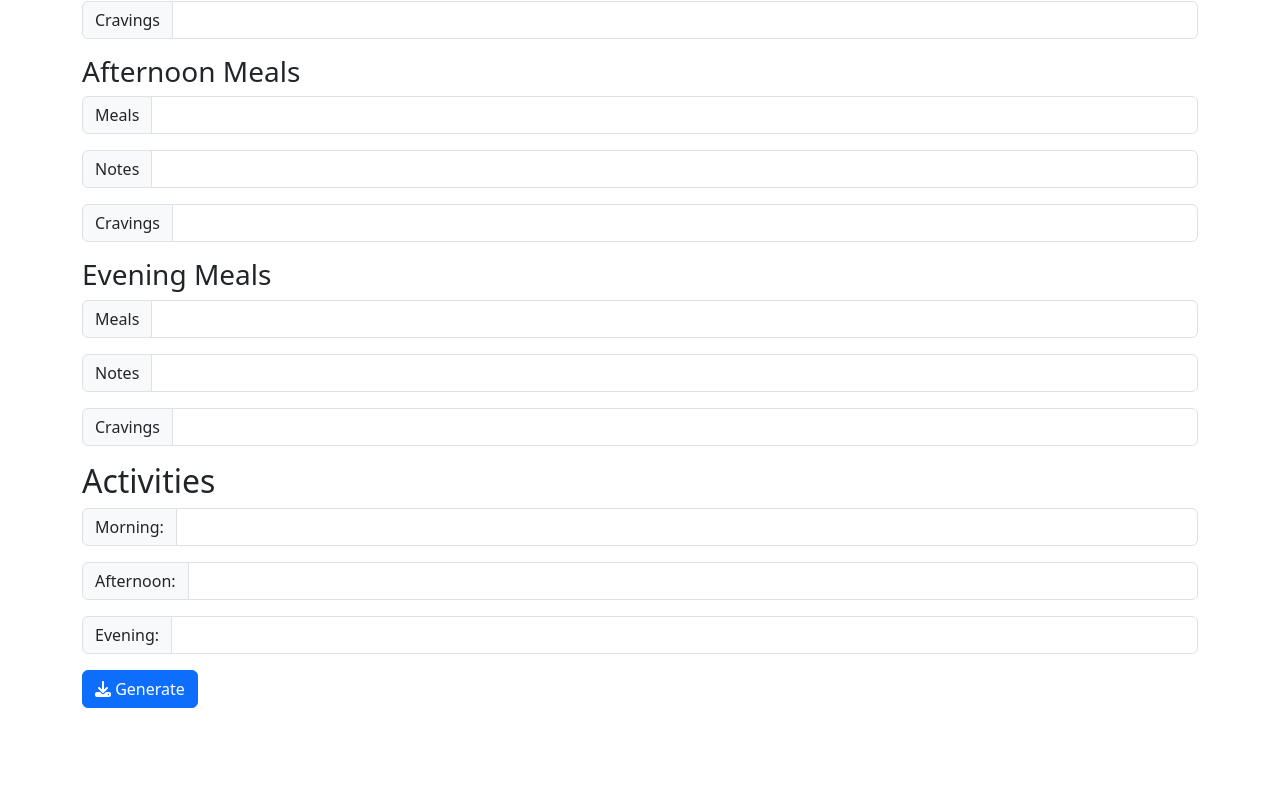
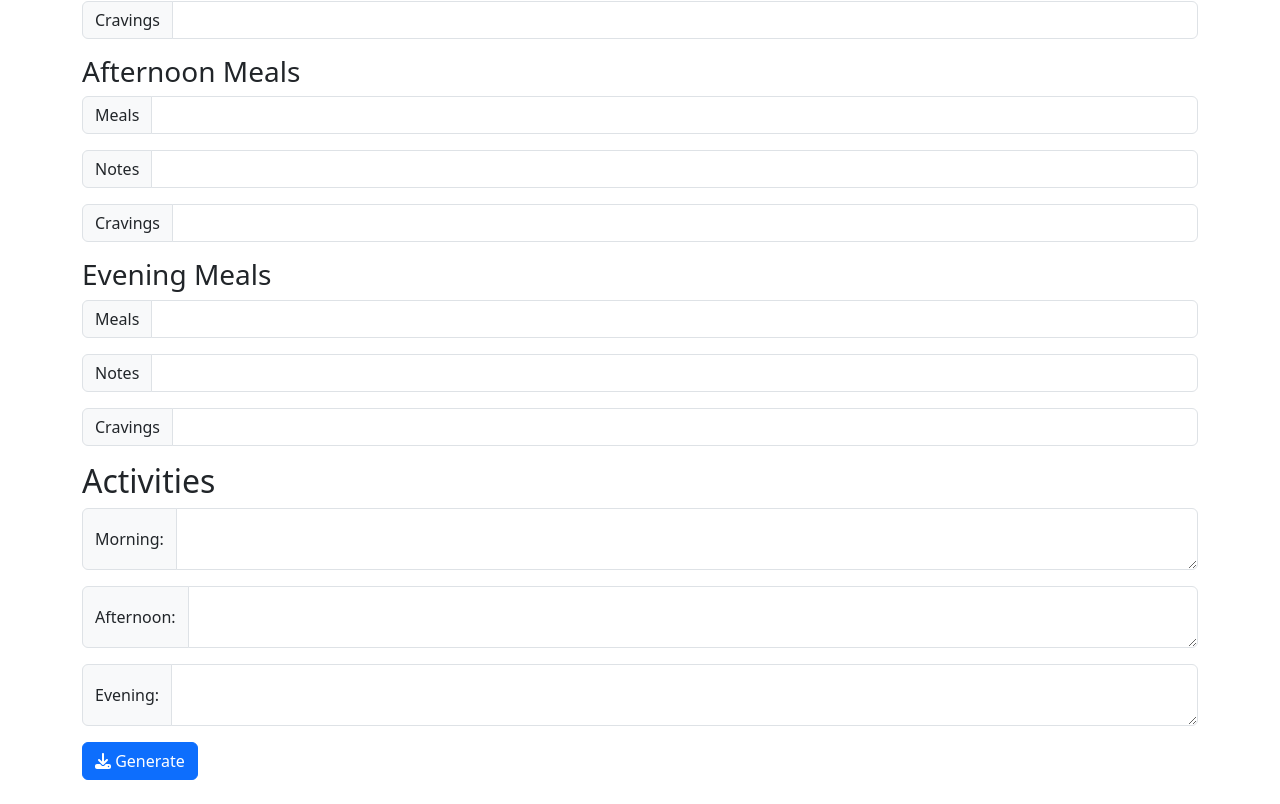
Before and after one commit to Crambeary/wellness_reflection, a React (Vite) app: page / in a window 1280 px wide. Shown: the part 854-1658 px from the top of the page. Before the commit the page ends 1586 px from the top, so only its background shows below. Built offline with nearby package versions, Linux system fonts and the light colour scheme.

Commit message:
Activities Components

```diff
--- a/src/App.jsx
+++ b/src/App.jsx
@@ -119,8 +119,21 @@ const VitalitySection = ({ section, values, onChange }) => (
       )
     }
   </>
+  );
 
-  );
+
+const ActivitySection = ({ timeOfDay, values, onChange }) => (
+  <div className="input-group mb-3">
+    <label htmlFor={`${timeOfDay.toLowerCase()}-activity`} className="input-group-text">{timeOfDay}:</label>
+    <textarea
+      className="form-control"
+      name={`${timeOfDay.toLowerCase()}-activity`}
+      id={`${timeOfDay.toLowerCase()}-activity`}
+      value={values[`${timeOfDay.toLowerCase()}-activity`]}
+      onChange={onChange}
+    />
+  </div>
+);
 
 class App extends React.Component {
 
@@ -287,39 +300,9 @@ class App extends React.Component {
               <MealSection timeOfDay="Afternoon" values={this.state} onChange={this.handleChange} />
               <MealSection timeOfDay="Evening" values={this.state} onChange={this.handleChange} />
               <h2>Activities</h2>
-              <div className="input-group mb-3">
-                <label className="input-group-text" htmlFor="morning-activity">Morning: </label>
-                <input
-                  className="form-control"
-                  type="text"
-                  id="morning-activity"
-                  name="morning-activity"
-                  value={this.state['morning-activity']}
-                  onChange={this.handleChange}
-                />
-              </div>
-              <div className="input-group mb-3">
-                <label className="input-group-text" htmlFor="afternoon-activity">Afternoon: </label>
-                <input
-                  className="form-control"
-                  type="text"
-                  id="afternoon-activity"
-                  name="afternoon-activity"
-                  value={this.state['afternoon-activity']}
-                  onChange={this.handleChange}
-                />
-              </div>
-              <div className="input-group mb-3">
-                <label className="input-group-text" htmlFor="evening-activity">Evening: </label>
-                <input
-                  className="form-control"
-                  type="text"
-                  id="evening-activity"
-                  name="evening-activity"
-                  value={this.state['evening-activity']}
-                  onChange={this.handleChange}
-                />
-              </div>
+              <ActivitySection timeOfDay="Morning" values={this.state} onChange={this.handleChange} />
+              <ActivitySection timeOfDay="Afternoon" values={this.state} onChange={this.handleChange} />
+              <ActivitySection timeOfDay="Evening" values={this.state} onChange={this.handleChange} />
               <div className="d-grid gap-2 d-md-block">
                 <button data-html2canvas-ignore id="submit" type="submit" className="btn btn-primary"><FontAwesomeIcon icon={faDownload} /> Generate</button>
               </div>
```
